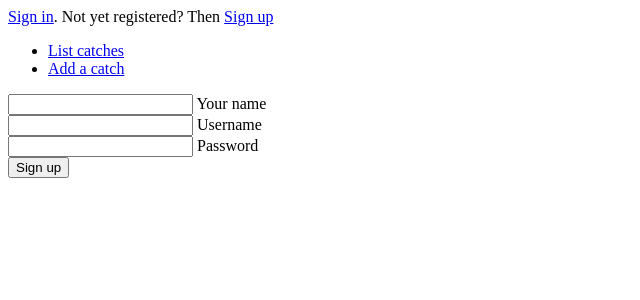
After one commit to matiastamsi/KalastajanKaveri, a Flask app: page /auth/new/ in a window 1280 px wide. The commit adds this page. Shown: the top 300 px of the page, without its empty margins (0-640 px from the left). Run offline with Flask 2, Linux system fonts and the light colour scheme.

Commit message:
Added a sign-up function to new users

```diff
--- a/application/auth/views.py
+++ b/application/auth/views.py
@@ -1,7 +1,7 @@
 from flask import render_template, request, redirect, url_for
-from flask_login import login_user
+from flask_login import login_user, logout_user
 
-from application import app
+from application import app, db
 from application.auth.models import User
 from application.auth.forms import LoginForm
 
@@ -19,10 +19,23 @@ def auth_login():
                                error = "No such username or password")
 
 
-    print("User " + user.name + " recognized")
+    login_user(user)
     return redirect(url_for("index"))
 
 @app.route("/auth/logout")
 def auth_logout():
     logout_user()
     return redirect(url_for("index"))
+
+@app.route("/auth/new/")
+def auth_form():
+    return render_template("auth/new.html")
+
+@app.route("/auth/", methods=["POST"])
+def auth_create():
+    u = User(request.form.get("name"), request.form.get("username"), request.form.get("password"))
+
+    db.session().add(u)
+    db.session().commit()
+
+    return redirect(url_for("index"))
--- /dev/null
+++ b/application/templates/auth/new.html
@@ -0,0 +1,13 @@
+{% extends "layout.html" %}
+
+{% block body %}
+<form method="POST" action="{{ url_for('auth_create') }}">
+  <input type="text" id= "option1" name="name"/>
+  <label for="option1"> Your name</label><br>
+  <input type="text" id= "option2" name="username"/>
+  <label for="option2"> Username</label><br>
+  <input type="password" id= "option3" name="password"/>
+  <label for="option3"> Password</label><br>
+  <input type="submit" value="Sign up"/>
+</form>
+{% endblock %}
--- a/application/templates/index.html
+++ b/application/templates/index.html
@@ -2,6 +2,6 @@
 
 {% block body %}
   <p>
-    Hello world!
+    Welcome to KalastajanKaveri!
   </p>
 {% endblock %}
--- a/application/templates/layout.html
+++ b/application/templates/layout.html
@@ -6,6 +6,14 @@
   </head>
 
   <body>
+      {% if current_user.is_authenticated %}
+      <p>
+	Signed in as {{ current_user.name }}. <a href="{{ url_for('auth_logout') }}">Sign out</a>
+      </p>
+      {% else %}
+      <a href="{{ url_for('auth_login') }}">Sign in</a>. Not yet registered? Then  <a href="{{ url_for('auth_form') }}">Sign up</a>
+      {% endif %}
+
       <ul>
 	<li><a href="{{ url_for('catches_index') }}">List catches</a></li>
 	<li><a href="{{ url_for('catches_form') }}">Add a catch</a></li>
```
Also changed, not shown: application/__init__.py (+15 -0 lines).
